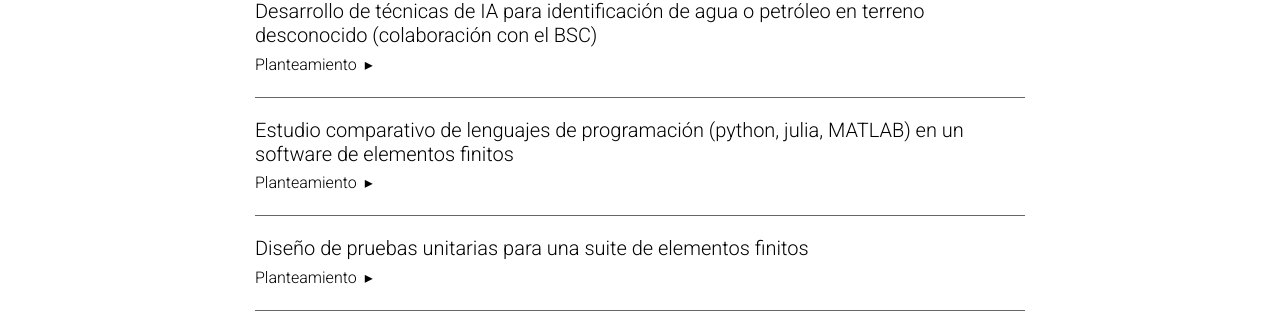
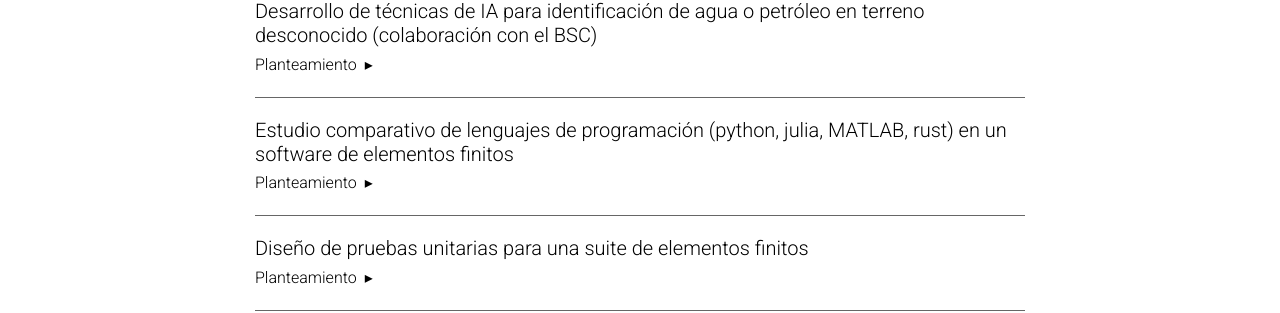
Before and after one commit to aamorm/aamorm.github.io, a Jekyll site: the page built from _pages/teaching.md, in a window 1280 px wide and 900 px high. Shown: the part 401-714 px from the top of the window. Built offline with Jekyll 4.4.1, drawn with Linux system fonts in a browser that asks for light colours; comment, search, counter and statistics services are not loaded; a style sheet for code colours, icons or effects is not loaded; some of the changed text lies outside the part shown.

Commit message:
Actualización de TFG/TFM

```diff
--- a/_pages/teaching.md
+++ b/_pages/teaching.md
@@ -59,7 +59,7 @@
 <div class="teachingDetail">
 {:/}
 
-##### Estudio comparativo de lenguajes de programación (python, julia, MATLAB) en un software de elementos finitos
+##### Estudio comparativo de lenguajes de programación (python, julia, MATLAB, rust) en un software de elementos finitos
 
 {::nomarkdown}
 <details>
@@ -67,7 +67,7 @@
 <br>
 El mundo de la programación científica es muy cambiante y cada cierto tiempo salen nuevos actores que dicen que son los más rápidos, o los más eficientes.
 <br>
-Python lleva muchos años clamando ser el killer language de todos los lenguajes "user-friendly" o fáciles de programar, aunque sus prestaciones no parecen ser muy elevadas. MATLAB es un lenguaje que ha mejorado mucho en los últimos años, especialmente su paradigma de orientación a objetos. Finalmente, julia, con su multiple dispatch, insiste en ser igual de rápido que versiones compiladas (C, Fortran) pero más fácil de aprender.
+Python lleva muchos años clamando ser el killer language de todos los lenguajes "user-friendly" o fáciles de programar, aunque sus prestaciones no parecen ser muy elevadas. MATLAB es un lenguaje que ha mejorado mucho en los últimos años, especialmente su paradigma de orientación a objetos. Rust es una alternativa que ha surgido en los últimos tiempos y que intenta mejorar prestaciones sobre C/C++, con una mejor gestión de la seguridad. Finalmente, julia, con su multiple dispatch, insiste en ser igual de rápido que versiones compiladas (C, Fortran) pero más fácil de aprender.
 <br>
 El objetivo del TFG es correr una serie de problemas o rutinas y establecer cuál es el mejor para una aplicación de elementos finitos. Para ello, el alumno no empezaría de cero sino que ya hay algunas rutinas programadas en MATLAB que habría que comparar con los nuevos códigos desarrollados.
 <br><br>
@@ -940,6 +940,34 @@
 <div class="teachingDetail">
 {:/}
 
+##### 5G for Airbone Communications
+
+{::nomarkdown}
+<details>
+<summary>TFG en Grado en Ingeniería Telemática </summary>
+<br>
+Andrea González García, junio 2026.
+<br>
+Calificación: ---
+<br><br>
+</details>
+{:/}
+
+{::nomarkdown}
+</div>
+{:/}
+
+{::nomarkdown}
+</div>
+{:/}
+
+{::nomarkdown}
+<div class="teachingDetail">
+{:/}
+{::nomarkdown}
+<div class="teachingDetail">
+{:/}
+
 ##### Desarrollo experimental de un array de antenas con polarización circular
 
 {::nomarkdown}
@@ -947,6 +975,62 @@
 <summary>TFG en Grado en Ingeniería de Tecnologías de Telecomunicación </summary>
 <br>
 Adrián del Cerro Bonilla, junio 2026.
+<br>
+Calificación: ---
+<br><br>
+</details>
+{:/}
+
+{::nomarkdown}
+</div>
+{:/}
+
+{::nomarkdown}
+</div>
+{:/}
+
+{::nomarkdown}
+<div class="teachingDetail">
+{:/}
+{::nomarkdown}
+<div class="teachingDetail">
+{:/}
+
+##### Simulación de modelos antropomórficos para sensores de radiofrecuencia
+
+{::nomarkdown}
+<details>
+<summary>TFG en Grado en Ingeniería de Tecnologías de Telecomunicación </summary>
+<br>
+Lucía Merinero López, junio 2026.
+<br>
+Calificación: ---
+<br><br>
+</details>
+{:/}
+
+{::nomarkdown}
+</div>
+{:/}
+
+{::nomarkdown}
+</div>
+{:/}
+
+{::nomarkdown}
+<div class="teachingDetail">
+{:/}
+{::nomarkdown}
+<div class="teachingDetail">
+{:/}
+
+##### Implementación de un solver autodiferenciable en lenguajes de computación científica
+
+{::nomarkdown}
+<details>
+<summary>TFG en Grado en Ingeniería de Tecnologías de Telecomunicación </summary>
+<br>
+Izan Rodríguez Cuerdo, junio 2026.
 <br>
 Calificación: ---
 <br><br>
```
Also changed, not shown: other parts of _pages/teaching.md (+2 -2 lines).
